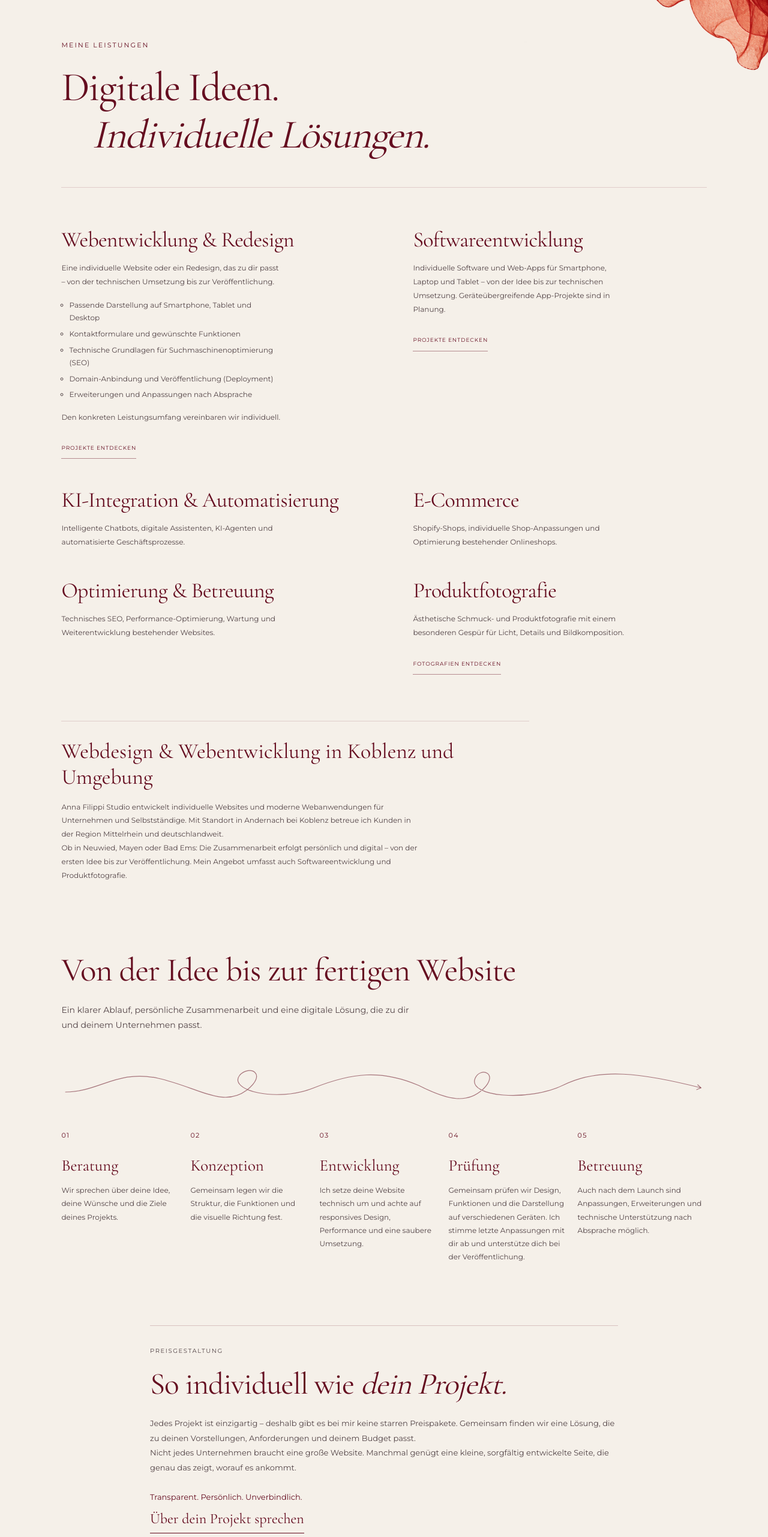
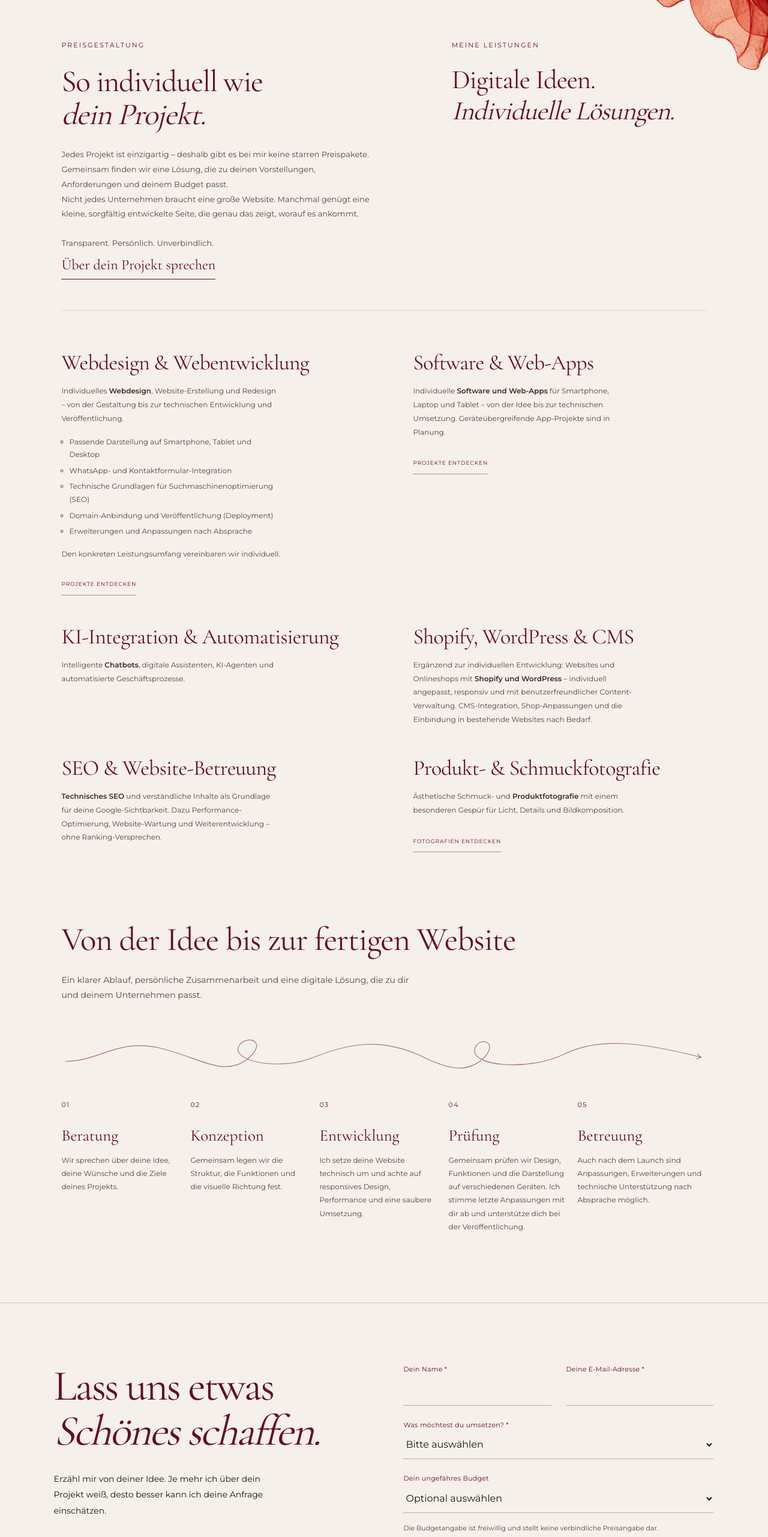
Before and after one commit to AnnaFillanna/anna-filippi.studio, a React (Vite) app: page / in a window 1280 px wide. Shown: the part 977-3540 px from the top of the page at 60% size. Built offline with nearby package versions, Linux system fonts and the light colour scheme.

Commit message:
feat: refine services layout, gallery selection and review setup

```diff
--- a/src/components/AboutPage/AboutPage.module.scss
+++ b/src/components/AboutPage/AboutPage.module.scss
@@ -28,3 +28,7 @@
  .aboutPage { padding-bottom: 72px; }
  .portraitDivider { display: block; height: 1px; width: 100%; margin: 42px auto 0; background: #ad8950; transform-origin: center; }
 }
+.text strong {
+  font-weight: 600;
+  color: #100d0e;
+}
--- a/src/components/AboutPage/AboutPage.tsx
+++ b/src/components/AboutPage/AboutPage.tsx
@@ -21,7 +21,7 @@ export default function AboutPage() {
           <div className={styles.text}>
             <p>Ich entwickle moderne Websites und digitale Lösungen mit Liebe zum Detail, einem klaren Blick für Ästhetik und Begeisterung für neue Technologien.</p>
             <p>Besonders faszinieren mich die Möglichkeiten der künstlichen Intelligenz und die Verbindung von Design und Funktionalität.</p>
-            <p>Neben der Webentwicklung widme ich mich mit Leidenschaft der Schmuckfotografie. Was als Hobby begann, ist für mich eine kreative Möglichkeit, besondere Details, Licht und Ästhetik in Bildern festzuhalten.</p>
+            <p>Neben der <strong>Webentwicklung</strong> widme ich mich mit Leidenschaft der <strong>Schmuckfotografie</strong>. Was als Hobby begann, ist für mich eine kreative Möglichkeit, besondere Details, Licht und Ästhetik in Bildern festzuhalten.</p>
           </div>
           <p className={styles.signature}>Anna Filippi — Webentwicklung, digitale Ideen <span className={styles.ampersand}>&amp;</span> Fotografie aus Leidenschaft.</p>
         </motion.div>
--- a/src/components/Gallery/Gallery.tsx
+++ b/src/components/Gallery/Gallery.tsx
@@ -174,20 +174,15 @@ const collections = {
       {"id": 21, "title": "Glanzvolle Creolen", "alt": "Breite goldfarbene Creolen mit kleinen hellen Steinen auf weißem Hintergrund"},
       {"id": 22, "title": "Goldene Schleifen", "alt": "Goldfarbene Ohrstecker aus geschwungenen, parallel verlaufenden Linien auf weißem Hintergrund"},
       {"id": 23, "title": "Feine Kaskaden", "alt": "Lange goldfarbene Ohrringe mit unterschiedlich langen feinen Ketten auf weißem Hintergrund"},
-      {"id": 24, "title": "Kleine Lichtkreise", "alt": "Runde goldfarbene Ohrstecker mit konzentrisch angeordneten hellen Steinen auf weißem Hintergrund"},
-      {"id": 25, "title": "Bunte Akzente", "alt": "Goldfarbenes Gliederarmband mit kleinen verschiedenfarbigen Steinen auf weißem Hintergrund"},
-      {"id": 26, "title": "Grüne Facetten", "alt": "Goldfarbene Ohrstecker mit rechteckigen grünen Steinen auf weißem Hintergrund"},
       {"id": 27, "title": "Sanfter Schimmer", "alt": "Goldfarbener Ring mit ovalem weiß schimmerndem Einsatz auf hellem Hintergrund"},
       {"id": 28, "title": "Glück im Detail", "alt": "Silberfarbener Armreif mit goldfarbenem Hufeisen und kleinen hellen Steinen auf weißem Hintergrund"},
       {"id": 29, "title": "Blau & Gold", "alt": "Goldfarbenes Armband mit verschiedenen Kettenstrukturen, blauen und weißen Perlen auf weißem Hintergrund"},
       {"id": 30, "title": "Verschlungener Glanz", "alt": "Goldfarbene Ohrstecker mit verschlungenen geriffelten Formen und hellen Steinen auf weißem Hintergrund"},
       {"id": 31, "title": "Zarte Schleifen", "alt": "Goldfarbene Schleifenohrringe mit langen feinen Ketten auf weißem Hintergrund"},
-      {"id": 34, "title": "Offene Linien", "alt": "Goldfarbene offene Ohrringe aus feinen geschwungenen Linien auf weißem Hintergrund"},
       {"id": 35, "title": "Verspielte Details", "alt": "Goldfarbenes Armband mit länglichen Gliedern, einer weißen Perle und kleinen Anhängern auf weißem Hintergrund"},
       {"id": 36, "title": "Drei goldene Ebenen", "alt": "Drei goldfarbene Halsketten mit unterschiedlichen Gliedern, einem sichelförmigen und einem runden Anhänger auf weißem Hintergrund"},
       {"id": 38, "title": "Glied für Glied", "alt": "Goldfarbener Ring aus breiten ineinandergreifenden Kettengliedern auf weißem Hintergrund"},
       {"id": 40, "title": "Kreuz & Medaillon", "alt": "Feine goldfarbene Halskette mit Kreuz und kleinem ovalem Anhänger auf weißem Hintergrund"},
-      {"id": 42, "title": "Grüne Balance", "alt": "Feines goldfarbenes Armband mit grünen Perlen und länglichem weiß schimmerndem Mittelstück auf weißem Hintergrund"},
       {
         id: 8,
         title: "Goldene Sonne",
--- a/src/components/ProjectProcess/ProjectProcess.tsx
+++ b/src/components/ProjectProcess/ProjectProcess.tsx
@@ -1,5 +1,6 @@
 import { motion, useReducedMotion } from 'motion/react';
 import styles from './ProjectProcess.module.scss';
+import { googleReviewHref } from '../../config/reviews';
 
 const steps = [
   ['Beratung', 'Wir sprechen über deine Idee, deine Wünsche und die Ziele deines Projekts.'],
@@ -14,6 +15,7 @@ const arrowVariants = { hidden: { opacity: 0 }, visible: { opacity: 1 } };
 
 export default function ProjectProcess() {
   const reduced = useReducedMotion();
+  const reviewHref = googleReviewHref();
   return (
     <section id="projektablauf" className={styles.process} aria-labelledby="process-title">
       <h2 id="process-title">Von der Idee bis zur fertigen Website</h2>
@@ -43,17 +45,16 @@ export default function ProjectProcess() {
         ))}
       </ol>
       </motion.div>
-      <div className={styles.pricing} aria-labelledby="pricing-title">
-        <p className={styles.pricingLabel}>Preisgestaltung</p>
-        <h2 id="pricing-title">So individuell wie <em>dein Projekt.</em></h2>
-        <p>Jedes Projekt ist einzigartig – deshalb gibt es bei mir keine starren
-          Preispakete. Gemeinsam finden wir eine Lösung, die zu deinen Vorstellungen,
-          Anforderungen und deinem Budget passt.</p>
-        <p>Nicht jedes Unternehmen braucht eine große Website. Manchmal genügt eine
-          kleine, sorgfältig entwickelte Seite, die genau das zeigt, worauf es ankommt.</p>
-        <p className={styles.pricingPromise}>Transparent. Persönlich. Unverbindlich.</p>
-        <a href="#kontakt">Über dein Projekt sprechen</a>
-      </div>
+      {reviewHref && (
+        <section className={styles.pricing} aria-labelledby="review-title">
+          <h2 id="review-title">Deine Erfahrung ist mir wichtig.</h2>
+          <p>Ich freue mich über deine ehrliche Bewertung auf Google.</p>
+          <a href={reviewHref} target="_blank" rel="noopener noreferrer"
+            aria-label="Bewertung auf Google schreiben (neuer Tab)">
+            Bewertung auf Google schreiben
+          </a>
+        </section>
+      )}
     </section>
   );
 }
--- a/src/components/Projects/Projects.module.scss
+++ b/src/components/Projects/Projects.module.scss
@@ -443,3 +443,8 @@
     .devices { margin-inline: 0; }
   }
 }
+
+.description strong {
+  font-weight: 600;
+  color: #534447;
+}
--- a/src/components/Services/Services.module.scss
+++ b/src/components/Services/Services.module.scss
@@ -8,7 +8,10 @@
   scroll-margin-top: 90px;
 }
 .intro {
-  max-width: 1100px;
+  display: grid;
+  grid-template-columns: minmax(0, 1.35fr) minmax(0, 1fr);
+  gap: clamp(40px, 6vw, 90px);
+  align-items: start;
   padding-bottom: clamp(28px, 4vw, 52px);
   border-bottom: 1px solid #650d2026;
 }
@@ -18,12 +21,12 @@
   text-transform: uppercase;
   margin: 0 0 24px;
 }
-.intro h2 {
-  font: 400 clamp(38px, 5.3vw, 76px)/1.08 $serif;
+.serviceHeading h2 {
+  font: 400 clamp(34px, 3.5vw, 54px)/1.08 $serif;
   letter-spacing: -.025em;
   margin: 0;
   span, em { display: block; }
-  em { font-weight: 400; margin-top: .08em; padding-left: clamp(0px, 4vw, 64px); }
+  em { font-weight: 400; margin-top: .08em; padding-left: 0; }
 }
 .list { display: grid; grid-template-columns: repeat(2, minmax(0, 1fr)); gap: 48px 9%; list-style: none; padding: 0; margin: 66px 0 0; }
 .service { min-width: 0; }
@@ -37,8 +40,8 @@
   .list { grid-template-columns: minmax(0, 1fr); gap: 34px; margin-top: 44px; }
   .service h3 { font-size: clamp(28px, 6.8vw, 36px); }
   .eyebrow { margin-bottom: 18px; font-size: 10px; }
-  .intro h2 { font-size: clamp(32px, 7.5vw, 55px); }
-  .intro h2 em { padding-left: 0; }
+  .serviceHeading h2 { font-size: clamp(32px, 7.5vw, 55px); }
+  .serviceHeading h2 em { padding-left: 0; }
 }
 
 
@@ -48,11 +51,22 @@
 .webScope li + li { margin-top: 5px; }
 .scopeNote { margin-top: 16px; max-width: 46ch; font: 12px/1.8 $sans; color: #534447; }
 
-.region {
-  max-width: 780px;
-  margin-top: clamp(48px, 6vw, 80px);
-  padding-top: 28px;
-  border-top: 1px solid #650d2026;
-  h3 { font: 400 clamp(25px, 2.8vw, 36px)/1.2 $serif; margin: 0 0 18px; }
-  p { font: 12px/1.9 $sans; color: #534447; max-width: 75ch; }
+.description strong {
+  font-weight: 600;
+  color: #382b30;
 }
+
+.pricing {
+  min-width: 0;
+  h2 { font: 400 clamp(36px, 4vw, 58px)/1.08 $serif; letter-spacing: -.025em; margin: 0 0 26px; }
+  h2 em { display: block; font-weight: 400; }
+  > p:not(.eyebrow) { max-width: 61ch; font: 13px/1.9 $sans; color: #534447; }
+  > .pricingPromise { color: $bordeaux; margin-top: 24px; }
+  a { display: inline-block; color: inherit; font: 400 24px/1.3 $serif; padding: 8px 0; border-bottom: 1px solid currentColor; text-decoration: none; }
+}
+.serviceHeading { min-width: 0; }
+@media (max-width: 900px) {
+  .intro { grid-template-columns: minmax(0, 1fr); gap: 44px; }
+  .serviceHeading { padding-top: 32px; border-top: 1px solid #650d2026; }
+  .pricing h2 { font-size: clamp(34px, 7.5vw, 52px); }
+}
--- a/src/components/Services/Services.tsx
+++ b/src/components/Services/Services.tsx
@@ -2,12 +2,12 @@ import { motion, useReducedMotion } from 'motion/react';
 import styles from './Services.module.scss';
 
 const services = [
-  { title: 'Webentwicklung & Redesign', text: 'Eine individuelle Website oder ein Redesign, das zu dir passt – von der technischen Umsetzung bis zur Veröffentlichung.' },
-  { title: 'Softwareentwicklung', text: 'Individuelle Software und Web-Apps für Smartphone, Laptop und Tablet – von der Idee bis zur technischen Umsetzung. Geräteübergreifende App-Projekte sind in Planung.' },
-  { title: 'KI-Integration & Automatisierung', text: 'Intelligente Chatbots, digitale Assistenten, KI-Agenten und automatisierte Geschäftsprozesse.' },
-  { title: 'E-Commerce', text: 'Shopify-Shops, individuelle Shop-Anpassungen und Optimierung bestehender Onlineshops.' },
-  { title: 'Optimierung & Betreuung', text: 'Technisches SEO, Performance-Optimierung, Wartung und Weiterentwicklung bestehender Websites.' },
-  { title: 'Produktfotografie', text: 'Ästhetische Schmuck- und Produktfotografie mit einem besonderen Gespür für Licht, Details und Bildkomposition.' },
+  { title: 'Webdesign & Webentwicklung', text: <>Individuelles <strong>Webdesign</strong>, Website-Erstellung und Redesign – von der Gestaltung bis zur technischen Entwicklung und Veröffentlichung.</> },
+  { title: 'Software & Web-Apps', text: <>Individuelle <strong>Software und Web-Apps</strong> für Smartphone, Laptop und Tablet – von der Idee bis zur technischen Umsetzung. Geräteübergreifende App-Projekte sind in Planung.</> },
+  { title: 'KI-Integration & Automatisierung', text: <>Intelligente <strong>Chatbots</strong>, digitale Assistenten, KI-Agenten und automatisierte Geschäftsprozesse.</> },
+  { title: 'Shopify, WordPress & CMS', text: <>Ergänzend zur individuellen Entwicklung: Websites und Onlineshops mit <strong>Shopify und WordPress</strong> – individuell angepasst, responsiv und mit benutzerfreundlicher Content-Verwaltung. CMS-Integration, Shop-Anpassungen und die Einbindung in bestehende Websites nach Bedarf.</> },
+  { title: 'SEO & Website-Betreuung', text: <><strong>Technisches SEO</strong> und verständliche Inhalte als Grundlage für deine Google-Sichtbarkeit. Dazu Performance-Optimierung, Website-Wartung und Weiterentwicklung – ohne Ranking-Versprechen.</> },
+  { title: 'Produkt- & Schmuckfotografie', text: <>Ästhetische Schmuck- und <strong>Produktfotografie</strong> mit einem besonderen Gespür für Licht, Details und Bildkomposition.</> },
 ] as const;
 
 export default function Services() {
@@ -18,11 +18,24 @@ export default function Services() {
         initial={reduced ? false : { opacity: 0, y: 18 }}
         whileInView={{ opacity: 1, y: 0 }} viewport={{ once: true, amount: .15 }}
         transition={{ duration: reduced ? 0 : .9 }}>
+      <div className={styles.pricing} aria-labelledby="pricing-title">
+        <p className={styles.eyebrow}>Preisgestaltung</p>
+        <h2 id="pricing-title">So individuell wie <em>dein Projekt.</em></h2>
+        <p>Jedes Projekt ist einzigartig – deshalb gibt es bei mir keine starren
+          Preispakete. Gemeinsam finden wir eine Lösung, die zu deinen Vorstellungen,
+          Anforderungen und deinem Budget passt.</p>
+        <p>Nicht jedes Unternehmen braucht eine große Website. Manchmal genügt eine
+          kleine, sorgfältig entwickelte Seite, die genau das zeigt, worauf es ankommt.</p>
+        <p className={styles.pricingPromise}>Transparent. Persönlich. Unverbindlich.</p>
+        <a href="#kontakt">Über dein Projekt sprechen</a>
+      </div>
+        <div className={styles.serviceHeading}>
         <p className={styles.eyebrow}>Meine Leistungen</p>
         <h2 id="services-title">
           <span>Digitale Ideen.</span>{" "}
           <em>Individuelle Lösungen.</em>
         </h2>
+        </div>
       </motion.div>
       <ul className={styles.list}>
         {services.map((service, index) => (
@@ -35,7 +48,7 @@ export default function Services() {
             {index === 0 && <>
               <ul className={styles.webScope}>
                 <li>Passende Darstellung auf Smartphone, Tablet und Desktop</li>
-                <li>Kontaktformulare und gewünschte Funktionen</li>
+                <li>WhatsApp- und Kontaktformular-Integration</li>
                 <li>Technische Grundlagen für Suchmaschinenoptimierung (SEO)</li>
                 <li>Domain-Anbindung und Veröffentlichung (Deployment)</li>
                 <li>Erweiterungen und Anpassungen nach Absprache</li>
@@ -48,15 +61,6 @@ export default function Services() {
           </motion.li>
         ))}
       </ul>
-      <section className={styles.region} aria-labelledby="region-title">
-        <h3 id="region-title">Webdesign &amp; Webentwicklung in Koblenz und Umgebung</h3>
-        <p>Anna Filippi Studio entwickelt individuelle Websites und moderne Webanwendungen
-          für Unternehmen und Selbstständige. Mit Standort in Andernach bei Koblenz
-          betreue ich Kunden in der Region Mittelrhein und deutschlandweit.</p>
-        <p>Ob in Neuwied, Mayen oder Bad Ems: Die Zusammenarbeit erfolgt persönlich
-          und digital – von der ersten Idee bis zur Veröffentlichung.
-          Mein Angebot umfasst auch Softwareentwicklung und Produktfotografie.</p>
-      </section>
     </section>
   );
 }
--- /dev/null
+++ b/src/config/reviews.ts
@@ -0,0 +1,17 @@
+// Paste the real review link copied from the Google Business Profile here.
+// Empty or invalid links keep the entire invitation hidden. No Google script is loaded.
+export const reviews = {
+  googleReviewUrl: '',
+};
+
+export function googleReviewHref(value = reviews.googleReviewUrl): string | null {
+  try {
+    const url = new URL(value.trim());
+    const allowedHosts = ['g.page', 'maps.app.goo.gl', 'search.google.com', 'google.com', 'www.google.com', 'maps.google.com'];
+    if (url.protocol !== 'https:' || url.username || url.password || url.port || !allowedHosts.includes(url.hostname)) return null;
+    if (url.pathname === '/' && !url.search) return null;
+    return url.href;
+  } catch {
+    return null;
+  }
+}
--- a/src/main.tsx
+++ b/src/main.tsx
@@ -5,6 +5,7 @@ import "@fontsource/cormorant-garamond/latin-500.css";
 import "@fontsource/cormorant-garamond/latin-400-italic.css";
 import "@fontsource/montserrat/latin-400.css";
 import "@fontsource/montserrat/latin-500.css";
+import "@fontsource/montserrat/latin-600.css";
 import "@fontsource/bodoni-moda/latin-400.css";
 import "./styles/globals.scss";
 import App from "./App";
```
Also changed, not shown: 3 other files (tests, documents, lock files or other folders).
